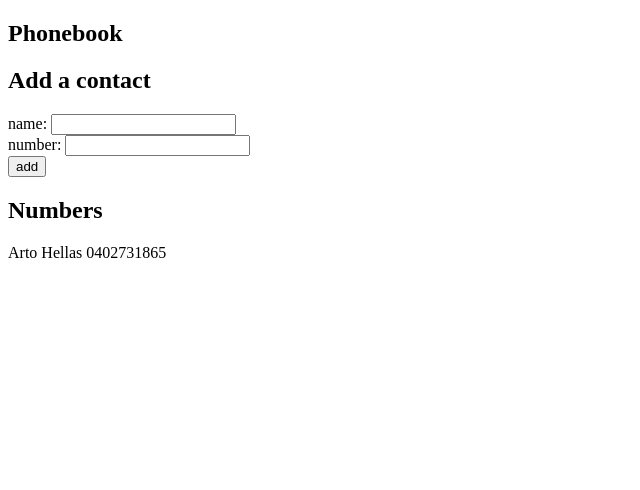
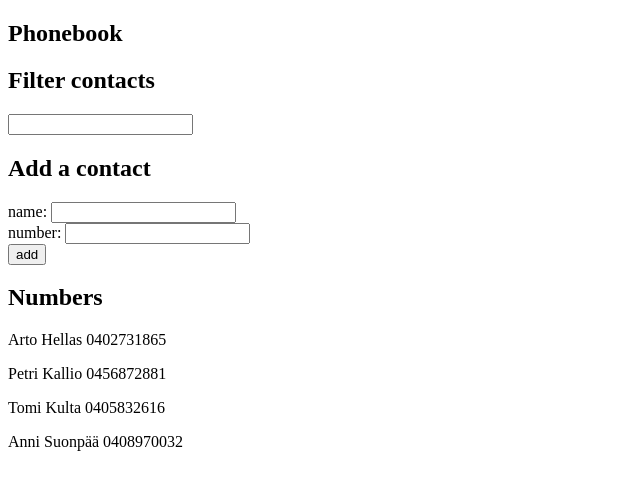
Before and after one commit to Jokemon-coder/FullStackOpen2, a React (Vite) app in the folder PhoneBook/: page / in a window 1280 px wide. Shown: the top 490 px of the page, without its empty margins (0-640 px from the left). Built offline with nearby package versions, Linux system fonts and the light colour scheme.

Commit message:
Task 2.9 done

```diff
--- a/PhoneBook/src/App.jsx
+++ b/PhoneBook/src/App.jsx
@@ -5,6 +5,18 @@ const App = () => {
     { name: "Arto Hellas",
       number: "0402731865",
       id: 1
+    },
+    { name: "Petri Kallio",
+    number: "0456872881",
+    id: 2
+    },
+    { name: "Tomi Kulta",
+    number: "0405832616",
+    id: 3
+    },
+    { name: "Anni Suonpää",
+    number: "0408970032",
+    id: 4
     }
   ])
   const [newName, setNewName] = useState("")
@@ -52,15 +64,26 @@ const App = () => {
 
   }
 
-  /*const [showSpec, setShowSpec] = useState();
+  const [filtered, setFiltered] = useState(persons);
 
   const filterContacts = (e) => {
+    let filter = persons.filter(person => person.name.toLowerCase().includes(e.target.value.toLowerCase()));
+    setFiltered(filter);
+  }
 
-  }*/
+  let mappedFiltered = filtered.map((f) => {
+    return (
+      <p key={f.id}>{f.name} {f.number}</p>
+    )
+  })
 
   return (
     <div>
       <h2>Phonebook</h2>
+      <div>
+          <h2>Filter contacts</h2>
+          <input onChange={filterContacts}></input>
+        </div>
       <form onSubmit={addNewName}>
         <div>
         <h2>Add a contact</h2>
@@ -73,11 +96,7 @@ const App = () => {
         </div>
       </form>
       <h2>Numbers</h2>
-      {persons.map((person) => {
-        return (
-          <p key={person.id}>{person.name} {person.number}</p>
-        )
-        })}
+      {mappedFiltered}
     </div>
   )
 
```
